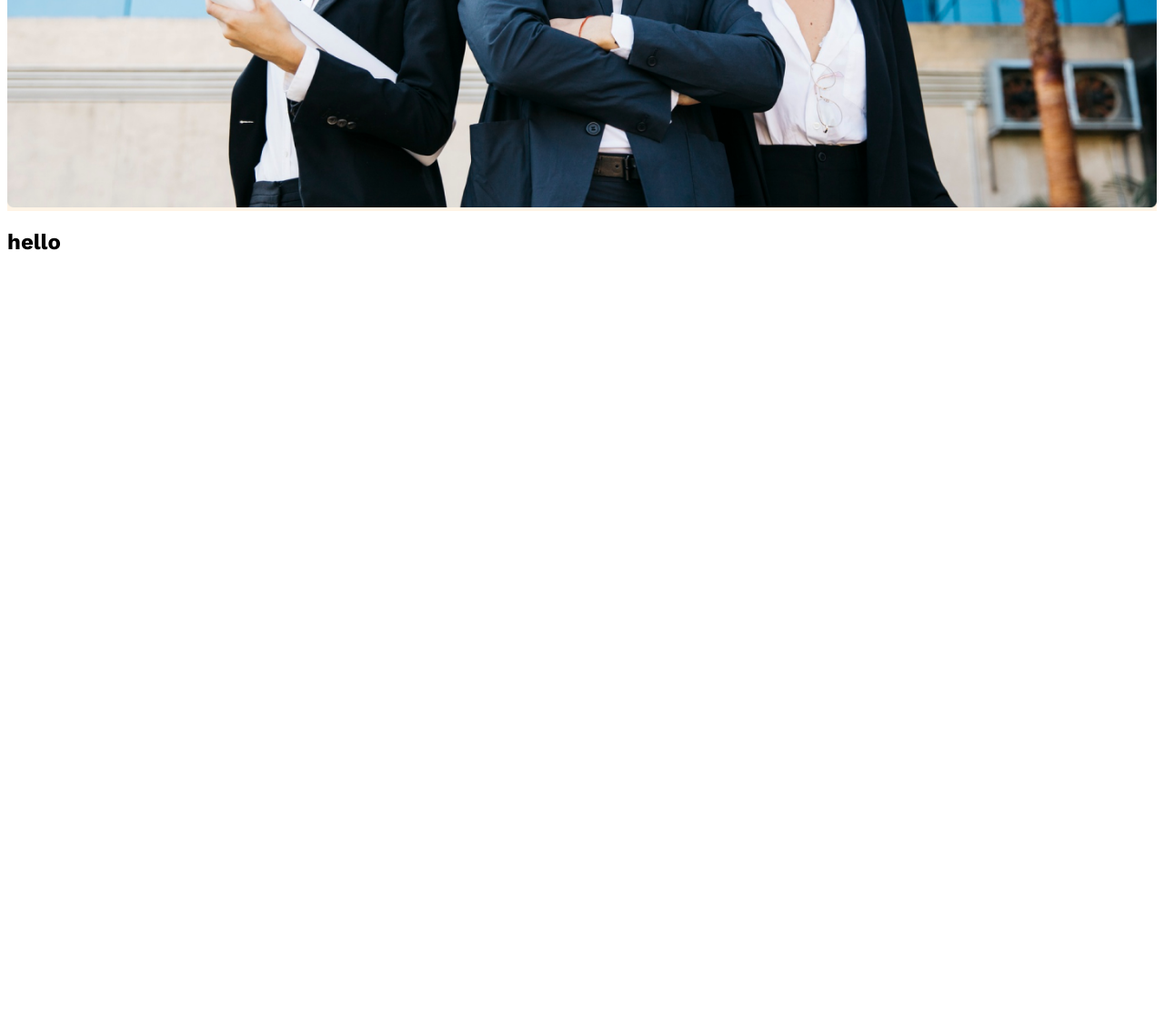
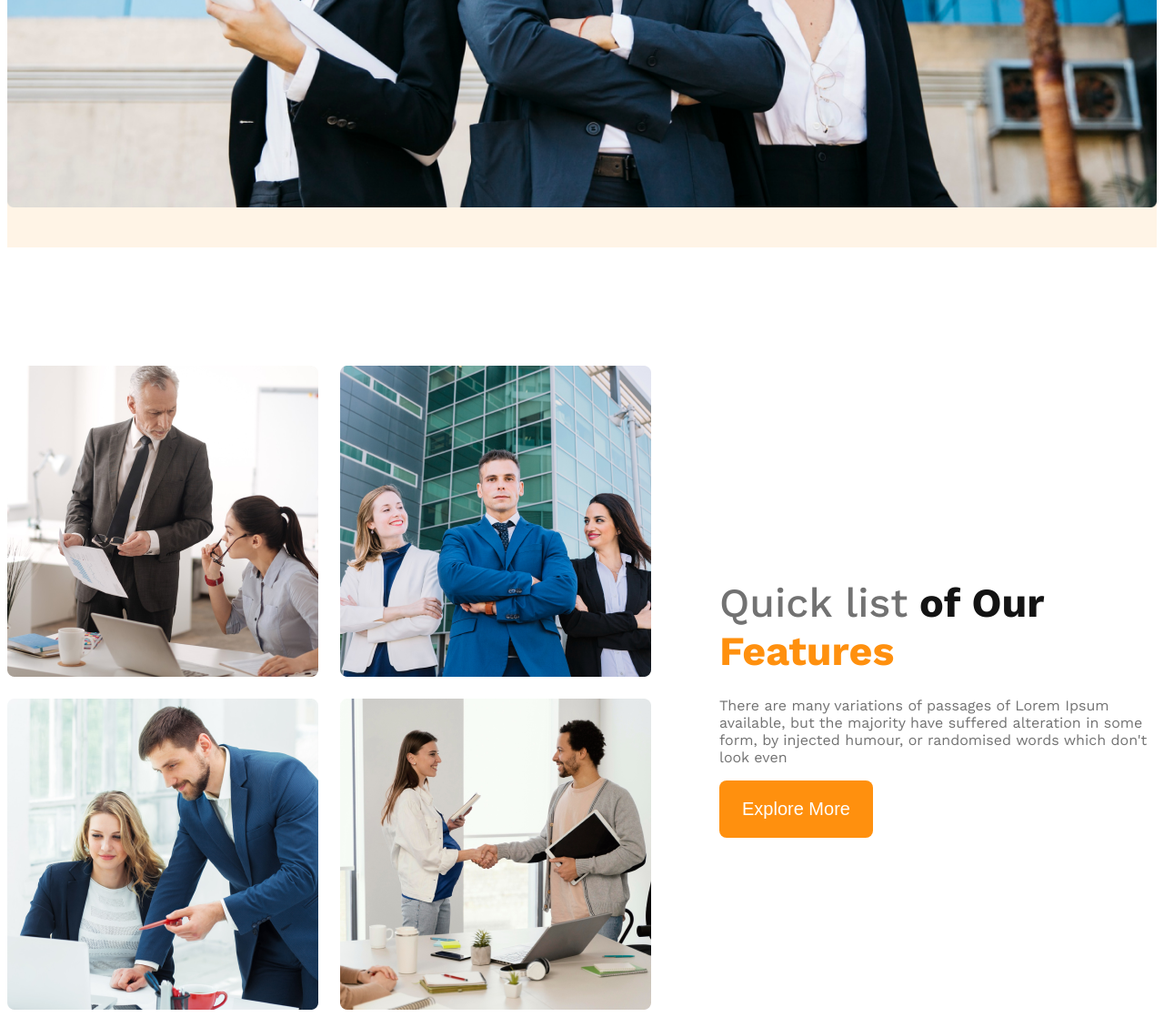
Before and after one commit to sabbirRashed/g3-Architect-responsive-Web, a plain HTML site: page index.html in a window 1280 px wide. Shown: the part 988-2106 px from the top of the page at 91% size. Before the commit the page ends 1288 px from the top, so only its background shows below. Drawn offline with nearby package versions, Linux system fonts and the light colour scheme.

Commit message:
added teams section with media query

```diff
--- a/Style/architect.css
+++ b/Style/architect.css
@@ -41,6 +41,10 @@
     color: #727272;
 }
 
+.orange{
+    color: #FF900E;
+}
+
 
 .btn-primary{
     background-color:#FF900E ;
@@ -52,7 +56,7 @@
     border: none;
 }
 
-
+/* header style */
 /* nav style */
 
 
@@ -70,7 +74,7 @@
 
 .nav-item {
     list-style: none;
-    margin-left: 50px;
+    margin-right: 50px;
 
 }
 
@@ -89,8 +93,8 @@
 .navbar,.banner{
     max-width:1440px;
     margin: 0 auto;
-    border: 2px soild green;
 }
+
 
 /* banner related style */
 .banner-content{
@@ -109,8 +113,99 @@
 .banner-img-container{
     width: 100%;
     margin: 0;
+    padding-bottom: 40px;
+
 }
 
 .banner-img{
     width: 100%;
 }
+
+
+/* main section style */
+main{
+    max-width: 1440px;
+    margin: 0 auto;
+}
+
+
+main> section{
+    margin-top: 130px;
+}
+
+
+.teams{
+    justify-content: center;
+    align-items: center;
+    gap: 75px;
+}
+
+.team-img-container{
+    display: grid;
+    grid-template-columns: repeat(2, 1fr);
+    gap: 24px;
+
+}
+
+
+.our-features{
+    max-width: 530px;
+
+}
+
+
+.feature-title{
+    font-size: 2.8rem;
+    font-weight: 700;
+    margin-bottom: 24px;
+
+}
+
+
+#quick-list{
+    font-weight: 500;
+
+}
+
+
+
+/* media Query */
+/* small devices */
+@media screen and (max-width:576px){
+    .navbar,
+    .nav-links,
+    .teams
+    {
+        flex-direction: column;
+    }
+
+    .nav-links{
+        padding: 0;
+    }
+
+    /* teams query */
+    .team-img-container{
+
+        grid-template-columns: repeat(1, 1fr);
+
+    }
+
+    .teams{
+        flex-direction:column-reverse;
+
+    }
+
+}
+
+/* medium devices */
+@media screen and (min-width:576px) and (max-width:992px){
+    .teams{
+        flex-direction: column;
+    }
+
+    .our-features{
+        text-align: center;
+
+    }
+
+}
--- a/index.html
+++ b/index.html
@@ -21,7 +21,7 @@
         </nav>
         <div class="banner">
             <div class="banner-content">
-                <h3 class="banner-title">Brand New
+                <h3 class="banner-title">Brand New<br>
                     Group of Architects
                 </h3>
 
@@ -38,7 +38,29 @@
     </header>
 
     <main>
-        <h2>hello</h2>
+        <section class="teams display-flex">
+            <div class="team-img-container">
+                <img src="images/team1.png" alt="">
+                <img src="images/team2.png" alt="">
+                <img src="images/team3.png" alt="">
+                <img src="images/team4.png" alt="">
+            </div>
+
+            <div class="our-features">
+                <h3 class="feature-title">
+                    <span id="quick-list" class="tertiary-color">Quick list</span> <span id="of our" class="primary-color"> of Our</span> <span id="fearures" class="orange">Features</span>
+                </h3>
+                <p class="feature-description tertiary-color">There are many variations of passages of Lorem Ipsum available,
+                    but the majority have suffered alteration in some form, by injected
+                    humour, or randomised words which don't look even
+                </p>
+
+                <button class="btn-primary">
+                    Explore More
+                </button>
+
+            </div>
+        </section>
     </main>
 
     <footer>
```
